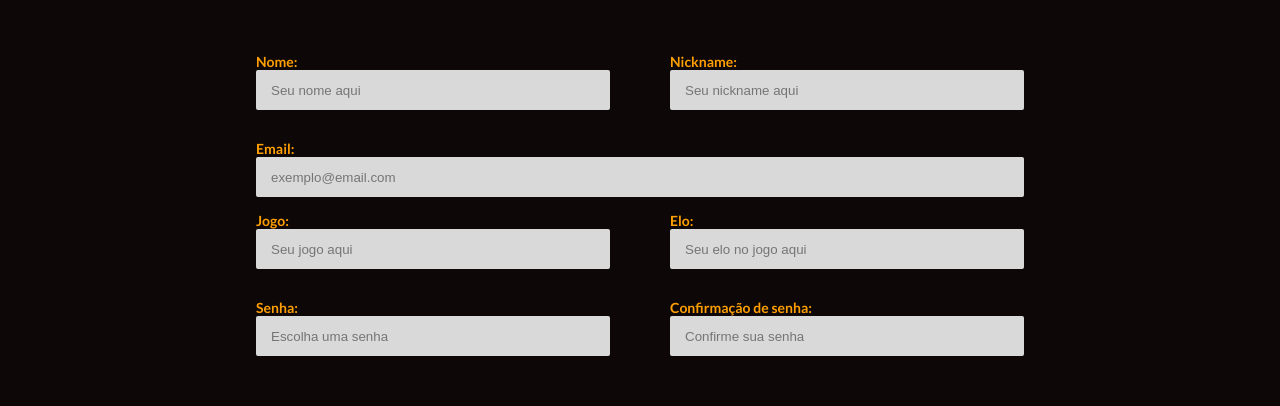
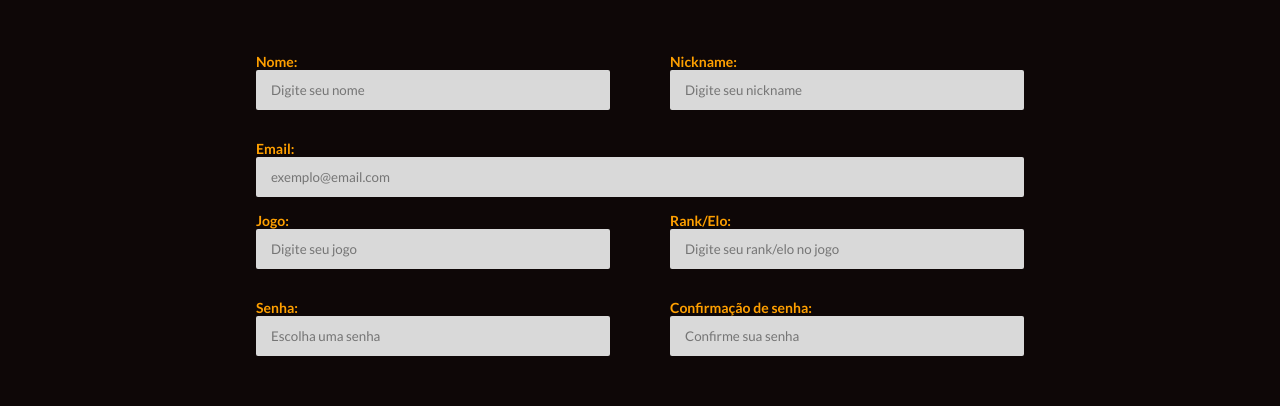
Before and after one commit to lucasliberato9/ponto-eletronico, a React (Vite) app: page /cadastro in a window 1280 px wide. Shown: the part 299-705 px from the top of the page. Built offline with nearby package versions, Linux system fonts and the light colour scheme.

Commit message:
Ajuste em labels, inputs e placeholders

```diff
--- a/src/Pages/Cadastro/Cadastro.jsx
+++ b/src/Pages/Cadastro/Cadastro.jsx
@@ -16,12 +16,12 @@ function Cadastro() {
         <DivInputs>
           <DivRow>
             <Label> Nome: </Label>
-            <Input placeholder= "Seu nome aqui"></Input>
+            <Input placeholder= "Digite seu nome"></Input>
           </DivRow>
 
           <DivRow>
             <Label> Nickname: </Label>
-            <Input placeholder= "Seu nickname aqui"></Input>
+            <Input placeholder= "Digite seu nickname"></Input>
           </DivRow>
         </DivInputs>
 
@@ -33,12 +33,12 @@ function Cadastro() {
         <DivInputs>
           <DivRow>
             <Label> Jogo: </Label>
-            <Input placeholder= "Seu jogo aqui"></Input>
+            <Input placeholder= "Digite seu jogo"></Input>
           </DivRow>
 
           <DivRow>
-            <Label> Elo: </Label>
-            <Input placeholder= "Seu elo no jogo aqui"></Input>
+            <Label> Rank/Elo: </Label>
+            <Input placeholder= "Digite seu rank/elo no jogo"></Input>
           </DivRow>
         </DivInputs>
 
--- a/src/Pages/Cadastro/Styles.js
+++ b/src/Pages/Cadastro/Styles.js
@@ -35,6 +35,7 @@ export const Input = styled.input`
     padding-left: 15px;
     border: none;
     border-radius: 2px;
+    font-family: 'latoRegular';
 `
 
 export const DivInputs = styled.div`
--- a/src/Pages/Editar_perfil/Editar_perfil.jsx
+++ b/src/Pages/Editar_perfil/Editar_perfil.jsx
@@ -16,12 +16,12 @@ function Editar_perfil() {
         <DivInputs>
           <DivRow>
             <Label> Nome: </Label>
-            <Input placeholder= "Seu nome aqui"></Input>
+            <Input placeholder= "Digite seu nome"></Input>
           </DivRow>
 
           <DivRow>
             <Label> Nickname: </Label>
-            <Input placeholder= "Seu nickname aqui"></Input>
+            <Input placeholder= "Digite seu nickname"></Input>
           </DivRow>
         </DivInputs>
 
@@ -33,12 +33,12 @@ function Editar_perfil() {
         <DivInputs>
           <DivRow>
             <Label> Jogo: </Label>
-            <Input placeholder= "Seu jogo aqui"></Input>
+            <Input placeholder= "Digite seu jogo"></Input>
           </DivRow>
 
           <DivRow>
-            <Label> Elo: </Label>
-            <Input placeholder= "Seu elo no jogo aqui"></Input>
+            <Label> Rank/Elo: </Label>
+            <Input placeholder= "Digite seu rank/elo no jogo"></Input>
           </DivRow>
         </DivInputs>
 
--- a/src/Pages/Editar_perfil/Styles.js
+++ b/src/Pages/Editar_perfil/Styles.js
@@ -34,6 +34,7 @@ export const Input = styled.input`
     padding-left: 15px;
     border: none;
     border-radius: 2px;
+    font-family: 'latoRegular';
 `
 export const DivInputs = styled.div`
     display: flex;
--- a/src/Pages/Login/Styles.js
+++ b/src/Pages/Login/Styles.js
@@ -37,6 +37,7 @@ export const Input = styled.input`
     padding-left: 15px;
     border: none;
     border-radius: 2px;
+    font-family: 'latoRegular';
 `
 
 export const DivButton = styled.div`
```
